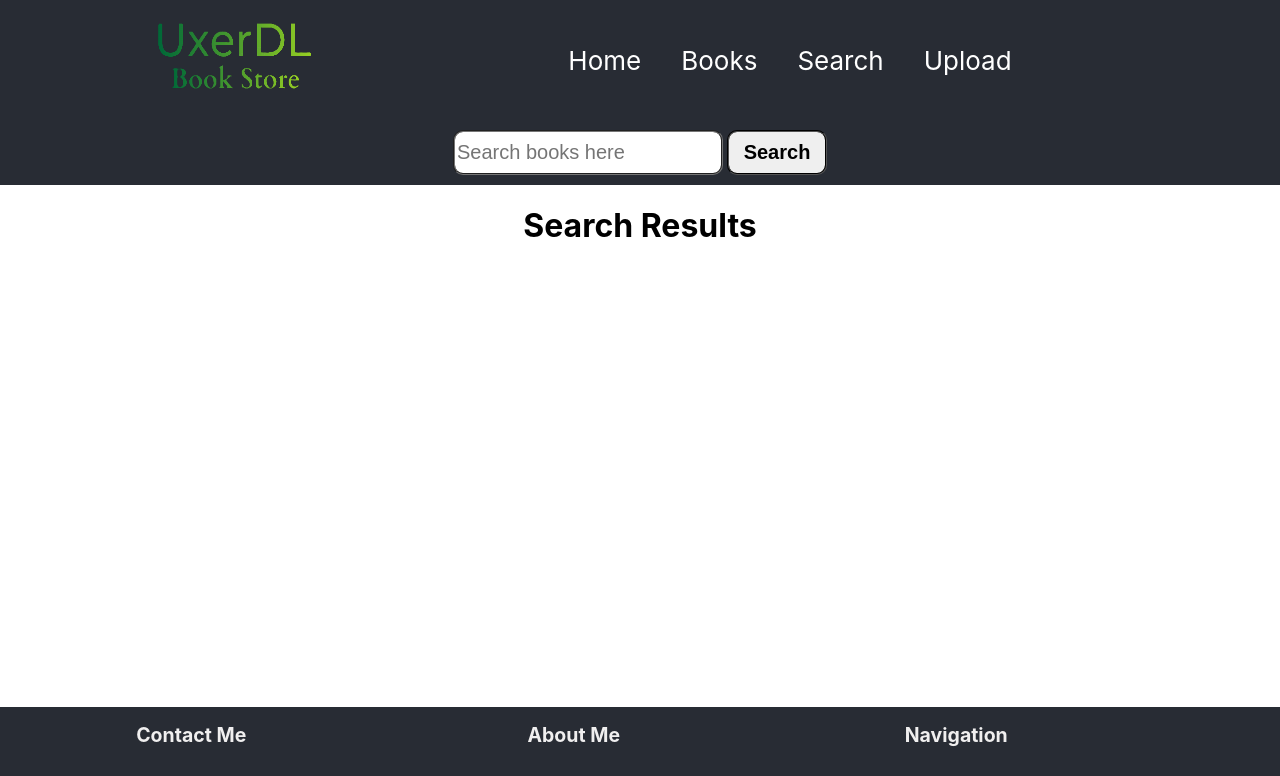
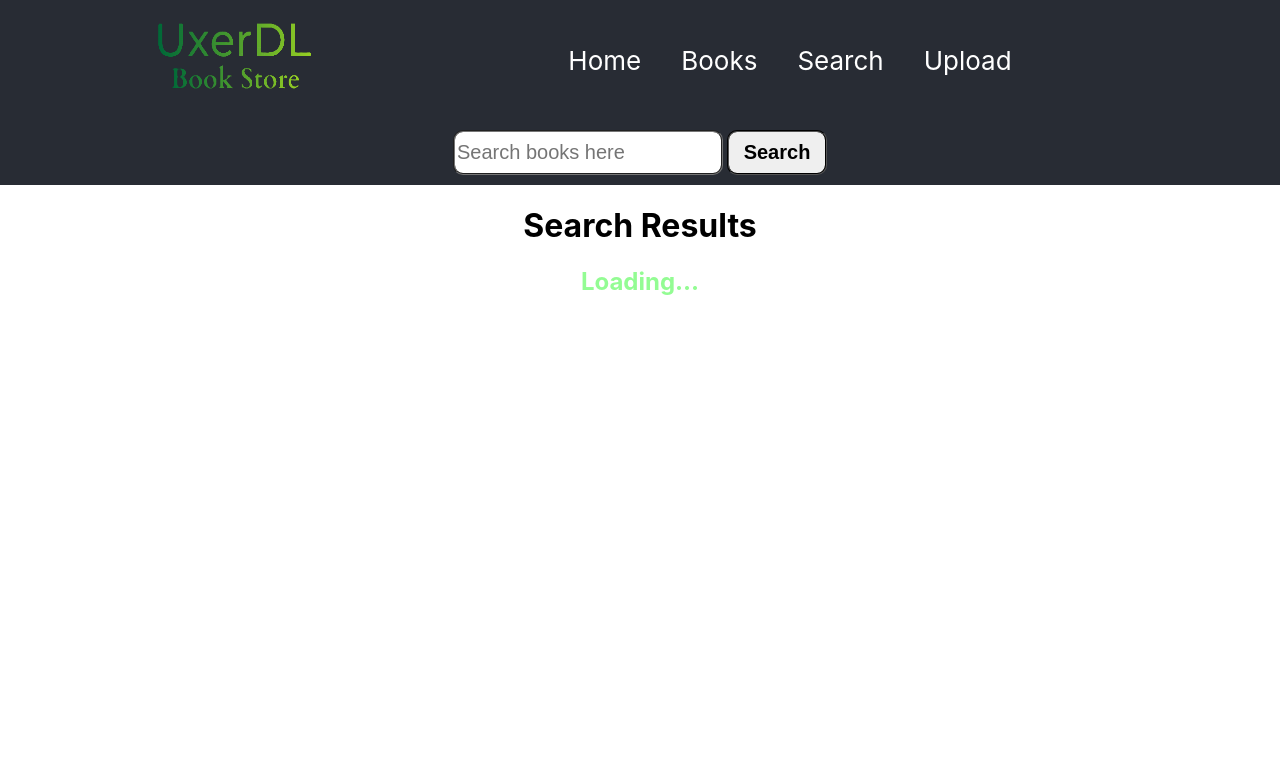
Before and after one commit to Hamza1610/UxerDL-Alx, a React (Create React App) app in the folder frontend/: page /api/search in a window 1280 px wide. Shown: the top 776 px of the page. Built offline with nearby package versions, Linux system fonts and the light colour scheme.

Commit message:
preloader componenrt added

```diff
--- a/frontend/src/App.css
+++ b/frontend/src/App.css
@@ -102,6 +102,8 @@ html {
 }
 /* Card components */
 .card-div {
+  opacity: 5;
+  transition: opacity 0.3s ease-in-out;
   height: 45vh;
   width: 300px;
   background-color: rgb(147, 252, 147);
@@ -111,6 +113,10 @@ html {
   justify-content: center;
   margin: 10px;
   border-radius: 10px;
+}
+.card-div.show {
+  opacity: 1;
+
 }
 .card-div:hover {
   height: 50vh;
@@ -224,6 +230,14 @@ html {
   font-size: 2rem;
   color: rgb(147, 252, 147)
 }
+/* Preloader */
+.preloader-div {
+  width: 100vw;
+  height: 75vh;
+}
+.loading-header {
+  color: rgb(147, 252, 147)
+}
 /* Footer */
 footer {
   background-color: #282c34;
--- a/frontend/src/components/List.js
+++ b/frontend/src/components/List.js
@@ -1,11 +1,17 @@
 import { useEffect, useState } from "react";
+
 import Card from "./card";
+import Preloader from './preloader';
 
 const List = () => {
 
     const [lists, setLists] = useState([]);
+    const [loading, setLoading] = useState(true);
 
     useEffect(() => {
+        setTimeout(() => {
+            setLoading(false);
+          }, 2000);
         ListsFetch();
         console.log("Hellow");
     },[])
@@ -22,6 +28,10 @@ const List = () => {
 
     return (
         <div>
+            {loading ? (
+                <Preloader />
+                ) : (
+                <div>
                     <h1>Lists of Books</h1>
                     <div className="list-div">
                     {/* List component fetch books detail from the database */}
@@ -34,6 +44,8 @@ const List = () => {
                     <div><p>{lists.error}</p></div>
                 </div>
             </div>
+                )}
+        </div>
     )
 }
 export default List;
--- a/frontend/src/components/Search.js
+++ b/frontend/src/components/Search.js
@@ -1,14 +1,18 @@
 import { useState } from "react";
 import Card from "./card";
+import Preloader from './preloader'
 
 const Search = () => {
   const [data, setData] = useState([]);
   const [searchedFile, setSearchedFile] = useState('');
+  const [loading, setLoading] = useState(true);
 
   // Function to handle the API request and update the data state
   const handleSearch = async (e) => {
     e.preventDefault(); // Prevent the default form submission
-
+    setTimeout(() => {
+      setLoading(false);
+    }, 2000);
     try {
       const response = await fetch('/api/search', {
         method: 'POST',
@@ -26,6 +30,7 @@ const Search = () => {
       const json = await response.json();
       console.log(json);
       setData(json); // Update the data state with the fetched results
+
     } catch (error) {
       console.error('Error:', error);
     }
@@ -33,6 +38,8 @@ const Search = () => {
 
   return (
     <div className="search-div">
+
+      <div>
         <form className="searchForm" onSubmit={handleSearch}>
           <input
             type="search"
@@ -50,10 +57,16 @@ const Search = () => {
         </form>
         <div>
           <h1>Search Results</h1>
+          {loading ? (
+            <Preloader />
+            ) : (
               <div className="search-viewer-div">
                 {data.map((item) => (
                   <Card key={item._id} list={item} error={item.error} />
-            )) || <p>No search results</p>}
+                  )) || <p>No search results</p>
+                }
+              </div>
+            )}
         </div>
       </div>
     </div>
--- /dev/null
+++ b/frontend/src/components/preloader.js
@@ -0,0 +1,12 @@
+import React from 'react';
+
+const Preloader = () => {
+  return (
+    <div className="preloader-div">
+      {/* Add your preloader UI here */}
+      <h2 className="loading-header">Loading... </h2>
+    </div>
+  );
+};
+
+export default Preloader;
```
Lines whose indentation alone changed are shown as unchanged.
